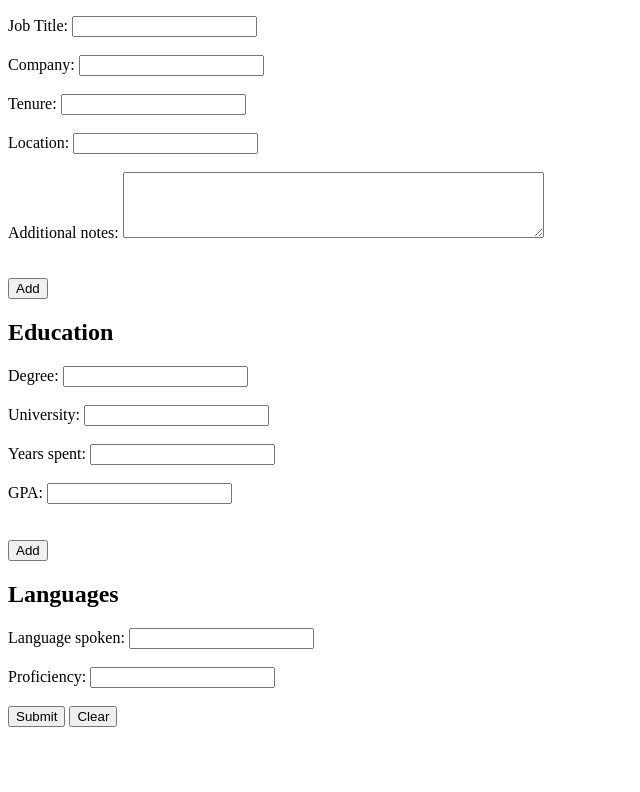
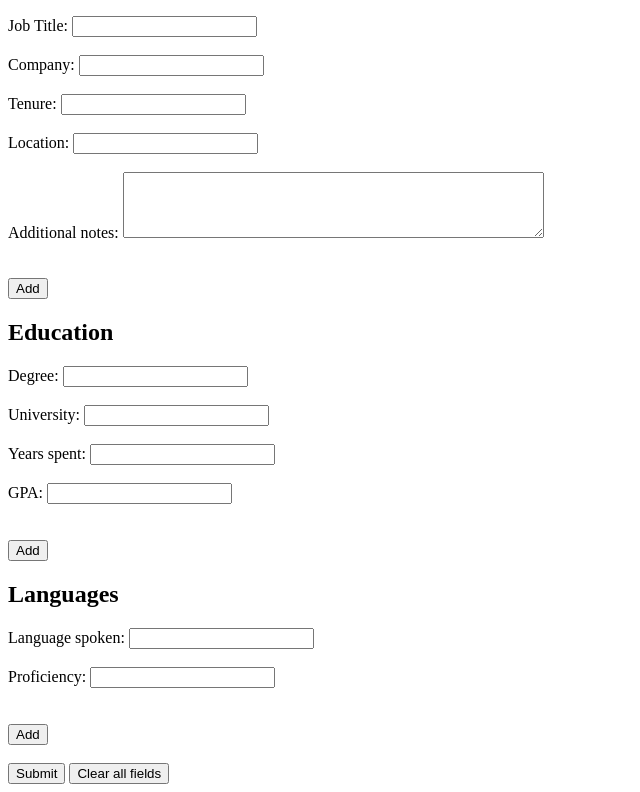
Before and after one commit to a-kas-h/Resume-Maker, a plain HTML site: page index.html in a window 1280 px wide. Shown: the part 577-1369 px from the top of the page, without its empty margins (0-640 px from the left). Before the commit the page ends 1312 px from the top, so only its background shows below. Drawn offline with Linux system fonts and the light colour scheme.

Commit message:
add language and css

```diff
--- a/index.html
+++ b/index.html
@@ -67,11 +67,11 @@
             <label for="language">Language spoken:</label>
             <input type="text" id="language"><br><br>
             <label for="proficiency">Proficiency:</label>
-            <input type="text" id="proficiency"><br><br>
+            <input type="text" id="proficiency"><br><br><br>
         </div>
-
+        <button type="button" onclick="addLanguage()">Add</button><br><br>
         <input type="submit" value="Submit">
-        <input type="reset" value="Clear">
+        <input type="reset" value="Clear all fields">
     </form>
 </body>
 </html>
--- a/script.js
+++ b/script.js
@@ -30,7 +30,7 @@ function addSkill() {
 function addEducation() {
     const eduDiv = document.createElement('div');
     eduDiv.innerHTML = `
-    <label for="degree">Degree:</label>
+            <label for="degree">Degree:</label>
             <input type="text" id="degree"><br><br>
             <label for="university">University:</label>
             <input type="text" id="university"><br><br>
@@ -41,3 +41,15 @@ function addEducation() {
     `;
     document.getElementById('Education').appendChild(eduDiv);
 }
+
+function addLanguage(){
+    const langDiv = document.createElement('div');
+    langDiv.innerHTML = `
+            <label for="language">Language spoken:</label>
+            <input type="text" id="language"><br><br>
+            <label for="proficiency">Proficiency:</label>
+            <input type="text" id="proficiency"><br><br>
+    `;
+    document.getElementById('Languages').appendChild(langDiv);
+
+}
```
Also changed, not shown: style.css (added).
